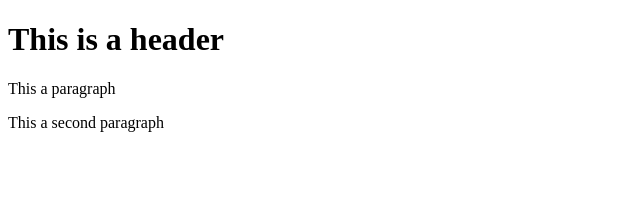
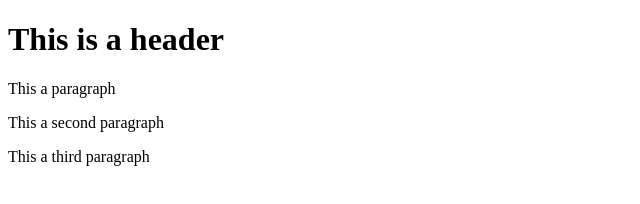
Before and after one commit to Hady87/git-test, a website: page index.html in a window 1280 px wide. Shown: the whole page, without its empty margins (0-640 px from the left). Drawn offline with Linux system fonts and the light colour scheme.

Commit message:
fourth commit

```diff
--- a/index.html
+++ b/index.html
@@ -10,5 +10,7 @@
      <h1> This is a header</h1>
      <p>This a paragraph</p>
      <p>This a  second paragraph</p>
+     <p>This a  third paragraph</p>
+
     </body>
 </html>
```
Also changed, not shown: package.json (added, +24 -0 lines), 2 other files.
